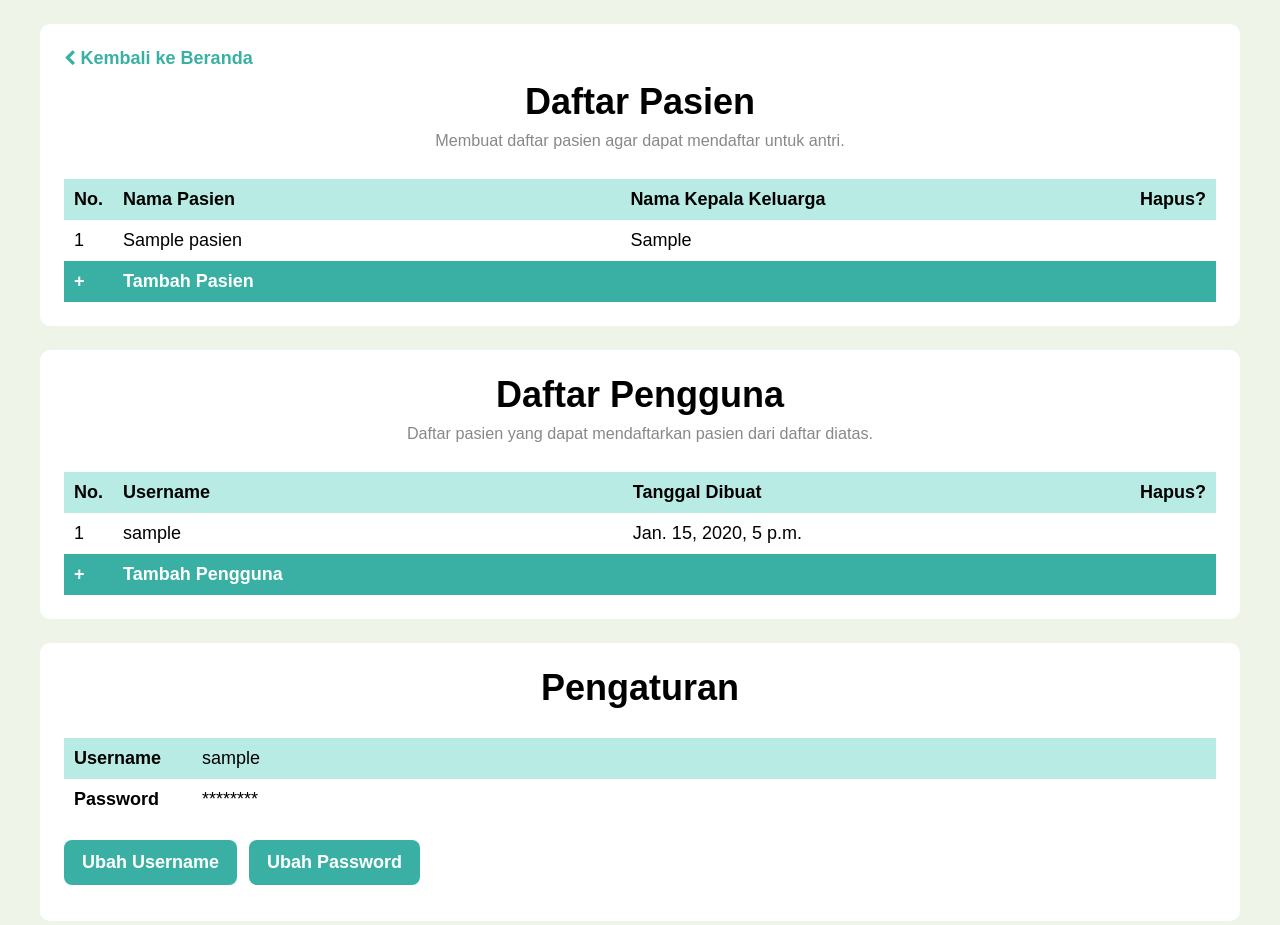
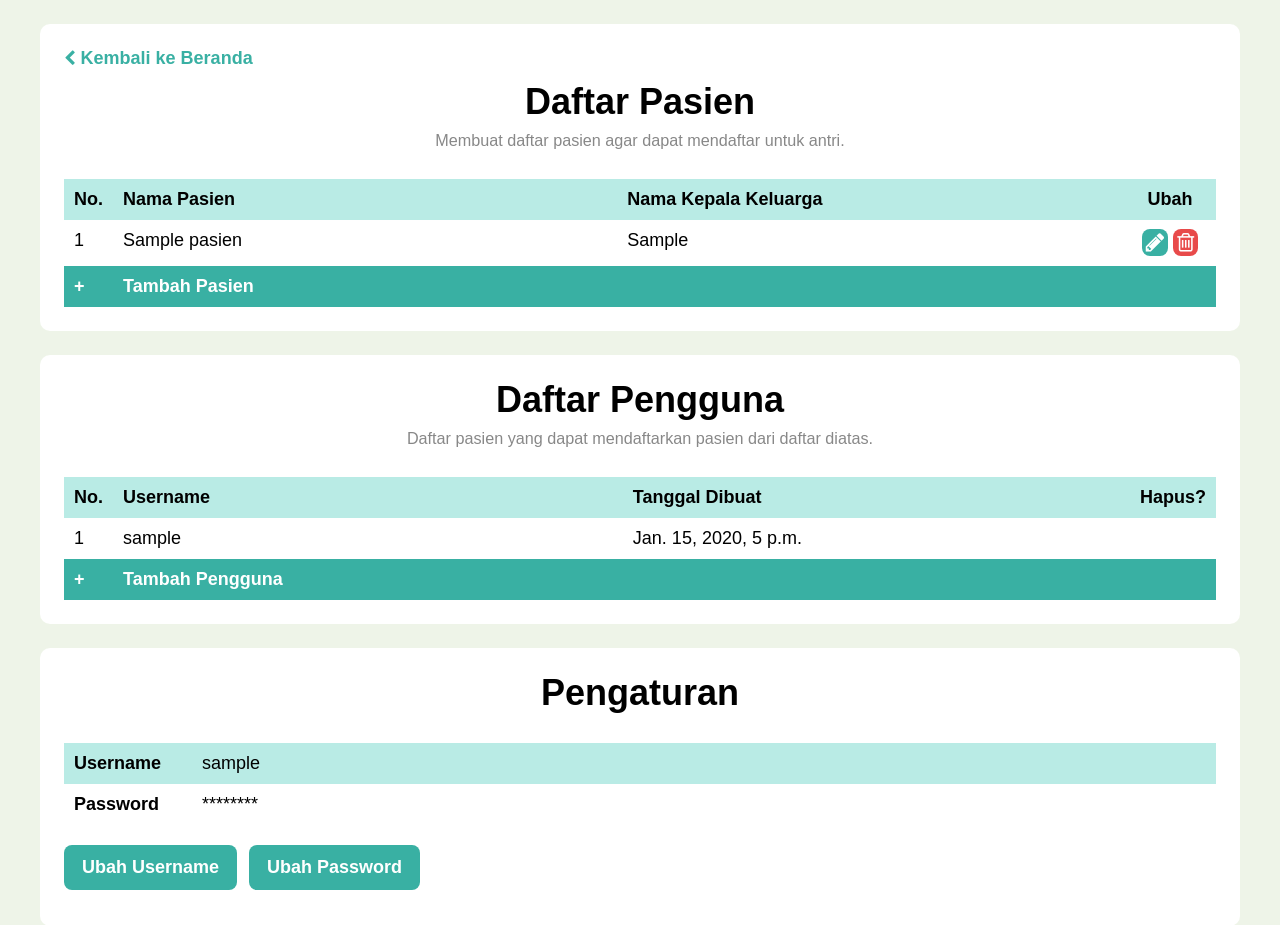
Before and after one commit to lepiku/praktekiin, a Django app: page /profil/ in a window 1280 px wide. Shown: the part 60-985 px from the top of the page. Run offline with Django 3.2, Linux system fonts and the light colour scheme; a user stored in the database is signed in; tables that the repository leaves empty hold one stand-in row (values such as "Sample post"); some web fonts are replaced.

Commit message:
add edit and delete button to profil

```diff
--- a/antri/static/antri/css/daftar-pasien-list.css
+++ /dev/null
@@ -1,12 +0,0 @@
-tr#tambah {
-  color: #fff;
-  font-weight: bold;
-  background-color: #39B0A3;
-  cursor: pointer;
-}
-th#nama-pasien, th#nama-kepala-keluarga, th#username, th#tanggal-dibuat {
-  width: 50%;
-}
-#pengaturan th {
-  width: 6em;
-}
--- a/antri/static/antri/css/header.css
+++ b/antri/static/antri/css/header.css
@@ -1,6 +1,7 @@
 /* navbar */
 .navback {
   position: fixed;
+  z-index: 500;
   width: 100vw;
   max-width: 100%;
 }
@@ -48,12 +49,11 @@
   right: -12px;
   width: 270px;
   padding-bottom: 15px;
-  z-index: 50;
   background-color: #FFF;
   box-shadow: 0 16px 16px 0 rgba(0, 0, 0, 0.2), 0 6px 20px 0 rgba(0, 0, 0, 0.2);
   border-radius: 10px;
   text-align: right;
-  overflow: hidden;
+  overflow-y: auto;
   -webkit-transition: right 0.2s, top 0.2s;
   -moz-transition: right 0.2s, top 0.2s;
   -o-transition: right 0.2s, top 0.2s;
--- /dev/null
+++ b/antri/static/antri/css/profil.css
@@ -0,0 +1,27 @@
+tr#tambah {
+  color: #fff;
+  font-weight: bold;
+  background-color: #39B0A3;
+  cursor: pointer;
+}
+th#nama-pasien, th#nama-kepala-keluarga, th#username, th#tanggal-dibuat {
+  width: 50%;
+}
+#pengaturan th {
+  width: 6em;
+}
+.table .ubah {
+  text-align: center;
+  min-width: 4em;
+}
+td.ubah span {
+  padding: 1px 4px;
+  cursor: pointer;
+  color: #FFF;
+  font-size: 1.2em;
+  border-radius: 8px;
+  background-color: #39B0A3;
+}
+td.ubah span.delete {
+  background-color: #E84A4A;
+}
--- /dev/null
+++ b/antri/static/antri/js/profil.js
@@ -0,0 +1,6 @@
+function hapus_pasien(id, name) {
+  console.log('pasien', id)
+  if (confirm("Apa kamu yakin mau menghapus pasien '" + name + "'?")) {
+    window.location = hapus_pasien_url + '?id=' + id
+  }
+}
--- a/antri/templates/antri/beranda.html
+++ b/antri/templates/antri/beranda.html
@@ -19,10 +19,9 @@
     <a class="button" href="{% url 'antri:daftar-antri' %}">+ Daftar Antri Hari Lain</a>
   </div>
   {% else %}
-  <p>Silahkan masuk / daftar terlebih dahulu:</p>
+  <p>Silahkan masuk terlebih dahulu.</p>
   <div class="buttons">
     <a class="button" href="{% url 'antri:masuk' %}">Masuk</a>
-    <a class="button" href="{% url 'antri:daftar' %}">Daftar</a>
   </div>
     {% endif %}
 </div>
@@ -53,7 +52,7 @@
               </li>
               {% endfor %}
               <li class="addition">
-                <a class="new-pasien" href="{% url 'antri:daftar-pasien' %}">
+                <a class="new-pasien" href="{% url 'antri:daftar-pasien' %}?prev={{ request.path }}">
                   <span class="plus"></span>
                   Daftar Pasien Baru
                 </a>
--- a/antri/templates/antri/daftar-antri.html
+++ b/antri/templates/antri/daftar-antri.html
@@ -46,7 +46,7 @@
               </li>
               {% endfor %}
               <li class="addition">
-                <a class="new-pasien" href="{% url 'antri:daftar-pasien' %}">
+                <a class="new-pasien" href="{% url 'antri:daftar-pasien' %}?prev={{ request.path }}">
                   <span class="plus"></span>
                   Daftar Pasien Baru
                 </a>
--- a/antri/templates/antri/header.html
+++ b/antri/templates/antri/header.html
@@ -19,6 +19,7 @@
           <div class="bar0"></div>
           <div class="bar3"></div>
         </div>
+        <div class="cover" id="menu-cover" onclick="hide_menu()"></div>
         <div id="menu-content">
           <div class="menu-section">
             Akun
@@ -38,7 +39,6 @@
             <a href="{% url 'antri:tentang' %}">Tentang</a>
           </div>
         </div>
-        <div class="cover" id="menu-cover" onclick="hide_menu()"></div>
       </div>
     </div>
   </div>
--- a/antri/templates/antri/profil.html
+++ b/antri/templates/antri/profil.html
@@ -2,7 +2,7 @@
 {% load static %}
 
 {% block style %}
-<link rel="stylesheet" href="{% static 'antri/css/daftar-pasien-list.css' %}">
+<link rel="stylesheet" href="{% static 'antri/css/profil.css' %}">
 {% endblock %}
 
 {% block content %}
@@ -18,17 +18,20 @@
         <th>No.</th>
         <th id="nama-pasien">Nama Pasien</th>
         <th id="nama-kepala-keluarga">Nama Kepala Keluarga</th>
-        <th>Hapus?</th>
+        <th class="ubah">Ubah</th>
       </tr>
       {% for pasien in request.user.pengguna.keluarga.pasien_set.all %}
       <tr>
         <td>{{ forloop.counter }}</td>
         <td>{{ pasien.nama }}</td>
         <td>{{ pasien.kepala_keluarga }}</td>
-        <td></td>
+        <td class="ubah">
+          <a href="{% url 'antri:ubah-pasien' pasien.id %}"><span class="edit"><i class="fa fa-pencil"></i></span></a>
+          <span class="delete" onclick="hapus_pasien('{{ pasien.id }}', '{{ pasien.nama }}')"><i class="fa fa-trash-o"></i></span>
+        </td>
       </tr>
       {% endfor %}
-      <tr id="tambah" onclick="window.location='{% url 'antri:daftar-pasien' %}?prev={{ request.path }}'">
+      <tr id="tambah" onclick="window.location='{% url 'antri:daftar-pasien' %}'">
           <td>+</td>
           <td colspan="3">Tambah Pasien</td>
       </tr>
@@ -82,3 +85,10 @@
     <a class="button" href="{% url 'antri:ubah-password' %}">Ubah Password</a>
   </div>
 {% endblock %}
+
+{% block script %}
+<script>
+  var hapus_pasien_url = '{% url 'antri:hapus-pasien' %}'
+</script>
+<script src="{% static 'antri/js/profil.js' %}"></script>
+{% endblock %}
--- a/antri/urls.py
+++ b/antri/urls.py
@@ -19,8 +19,9 @@ urlpatterns = [
     path('masuk/', LoginView.as_view(template_name='antri/masuk.html'), name='masuk'),
     path('keluar/', LogoutView.as_view(template_name='antri/keluar.html'), name='keluar'),
     path('profil/', login_required(views.profil), name='profil'),
-    path('ubah/profil/', login_required(views.ubah_profil), name='ubah-profil'),
+    path('ubah/pasien/<int:pk>/', login_required(views.ubah_pasien), name='ubah-pasien'),
     path('ubah/password/', login_required(views.ubah_password), name='ubah-password'),
     path('pasien/<int:pk>/', login_required(views.pasien_detail),
          name='pasien-detail'),
+    path('hapus/pasien/', login_required(views.hapus_pasien), name='hapus-pasien')
 ]
--- a/antri/views.py
+++ b/antri/views.py
@@ -129,7 +129,8 @@ def daftar(request):
         return render(request, 'antri/daftar.html', {
             'form': form_user,
             'button': 'Buat Akun',
-            'prev': reverse('antri:beranda'),
+            'card_title': 'Daftar Pengguna',
+            'card_desc': 'Username dan password digunakan untuk masuk kembali sebagai Pengguna.',
             })
 
     context = {'pasien_set': request.user.pengguna.keluarga.pasien_set.all()}
@@ -155,9 +156,6 @@ def daftar_pasien(request):
             pasien.mrid = '000102' # TODO generate mrid
             pasien.keluarga = request.user.pengguna.keluarga
             form.save()
-
-            if prev == '':
-                return redirect('antri:profil')
             return redirect(prev)
     else:
         form = PasienForm()
@@ -167,7 +165,6 @@ def daftar_pasien(request):
         'button': 'Buat Pasien',
         'card_title': 'Daftar Pasien',
         'card_desc': 'Mengisi data diri seorang pasien.',
-        'prev': prev,
         })
 
 
@@ -289,17 +286,23 @@ def get_pasien(request):
 def profil(request):
     return render(request, 'antri/profil.html')
 
-def ubah_profil(request):
+def ubah_pasien(request, pk):
+    prev = request.GET.get('prev', reverse('antri:profil'))
+    pasien = get_object_or_404(request.user.pengguna.keluarga.pasien_set.all(),
+                               pk=pk)
     if request.method == 'POST':
-        form = PasienForm(request.POST, instance=request.user.pengguna.pasien)
+        form = PasienForm(request.POST, instance=pasien)
         if form.is_valid():
             form.save()
-            return redirect(reverse('antri:profil'))
+            return redirect(prev)
     else:
-        form = PasienForm(instance=request.user.pengguna.pasien)
+        form = PasienForm(instance=pasien)
+
     return render(request, 'antri/daftar.html', {
         'form': form,
-        'button': 'Ubah Profil',
+        'button': 'Ubah Pasien',
+        'card_title': 'Ubah Pasien',
+        'card_desc': 'Mengubah data diri seorang pasien.',
         })
 
 def ubah_password(request):
@@ -314,6 +317,7 @@ def ubah_password(request):
     return render(request, 'antri/daftar.html', {
         'form': form,
         'button': 'Ubah Password',
+        'card_title': 'Ubah Password',
         })
 
 
@@ -334,3 +338,10 @@ def pasien_detail(request, pk):
 
     return render(request, 'antri/pasien_detail.html',
             {'data': data_pasien})
+
+
+def hapus_pasien(request):
+    pasien = get_object_or_404(request.user.pengguna.keluarga.pasien_set.all(),
+                               pk=request.GET.get('id'))
+    pasien.delete()
+    return redirect('antri:profil')
```
Also changed, not shown: antri/static/antri/css/daftar.css (+14 -1 lines), antri/templates/antri/daftar-pasien-list.html (+12 -2 lines), antri/templates/antri/daftar.html (+3 -15 lines), antri/templates/antri/masuk.html (+7 -12 lines).
